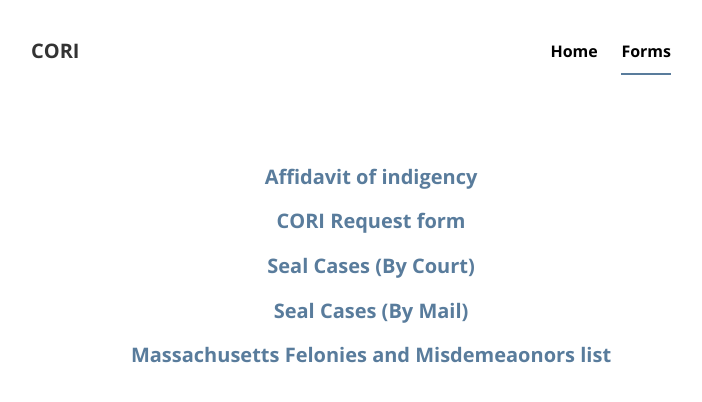
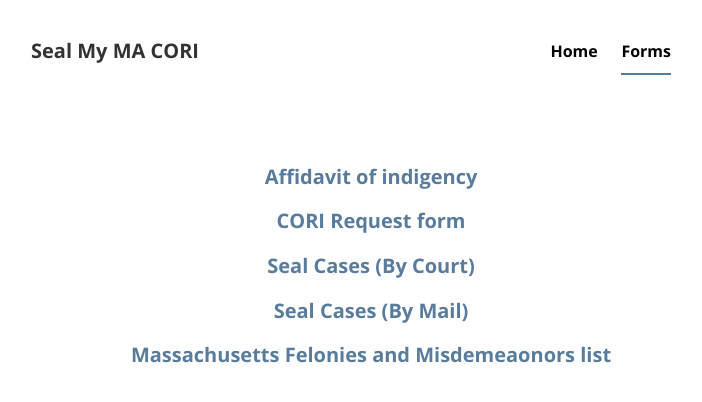
Before and after one commit to lawiscode/cori, a website: page views/more.html in a window 1280 px wide. Shown: the whole page, without its empty margins (289-991 px from the left). Drawn offline with nearby package versions, Linux system fonts and the light colour scheme; files that its build step writes are made by us from their sources.

Commit message:
First stable version

```diff
--- a/views/more.html
+++ b/views/more.html
@@ -22,7 +22,7 @@
 
 		    <div class="masthead clearfix">
 			<div class="inner">
-			    <h2 class="masthead-brand">CORI</h3>
+			    <h2 class="masthead-brand">Seal My MA CORI</h3>
 				<nav>
 				    <ul class="nav masthead-nav">
 					<li><a href="/">Home</a></li>
```
Also changed, not shown: views/index.html (+1 -1 lines).
